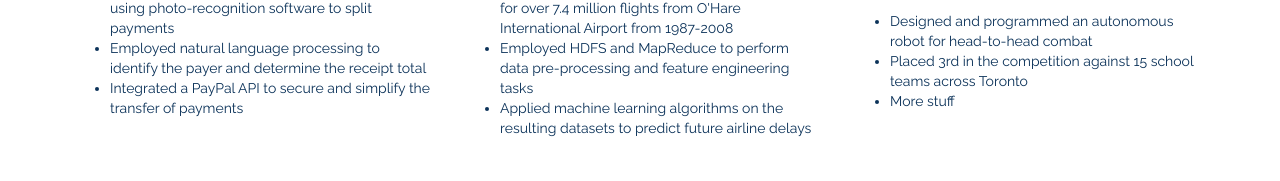
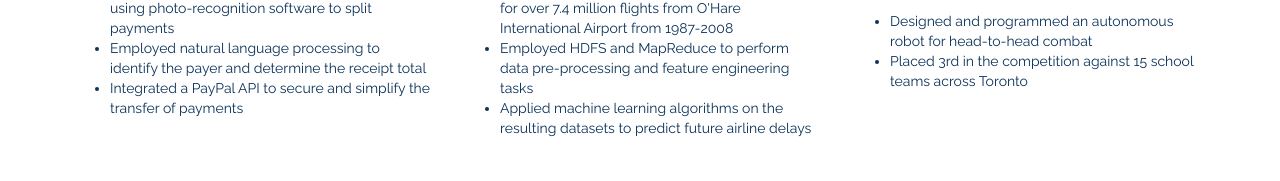
Before and after one commit to adiljiwani/adiljiwani.github.io, a website: page index.html in a window 1280 px wide. Shown: the part 2468-2649 px from the top of the page. Drawn offline with Linux system fonts and the light colour scheme; a small style sheet from the web is missing.

Commit message:
Update index.html

```diff
--- a/index.html
+++ b/index.html
@@ -221,7 +221,6 @@
           <ul>
             <li>Designed and programmed an autonomous robot for head-to-head combat
             <li>Placed 3rd in the competition against 15 school teams across Toronto
-            <li>More stuff
           </ul>
         </div>
       </div>
```
